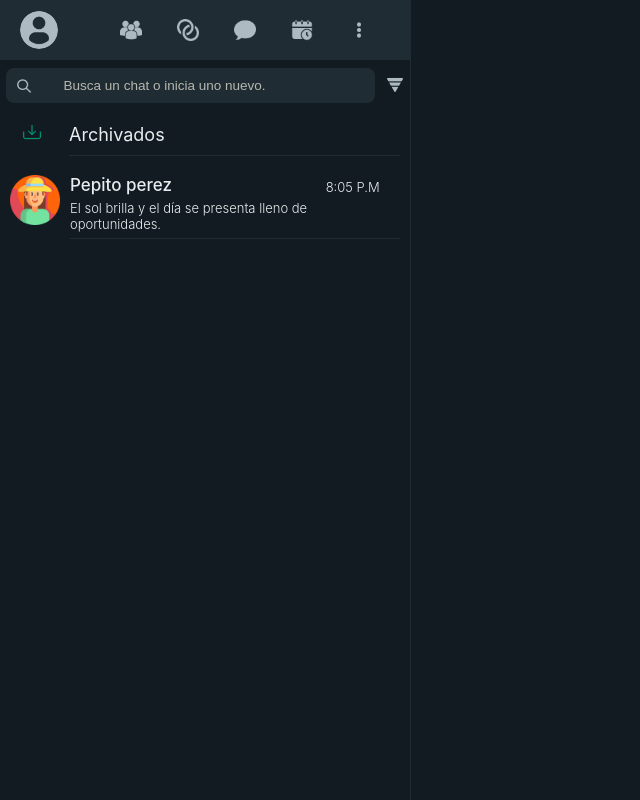
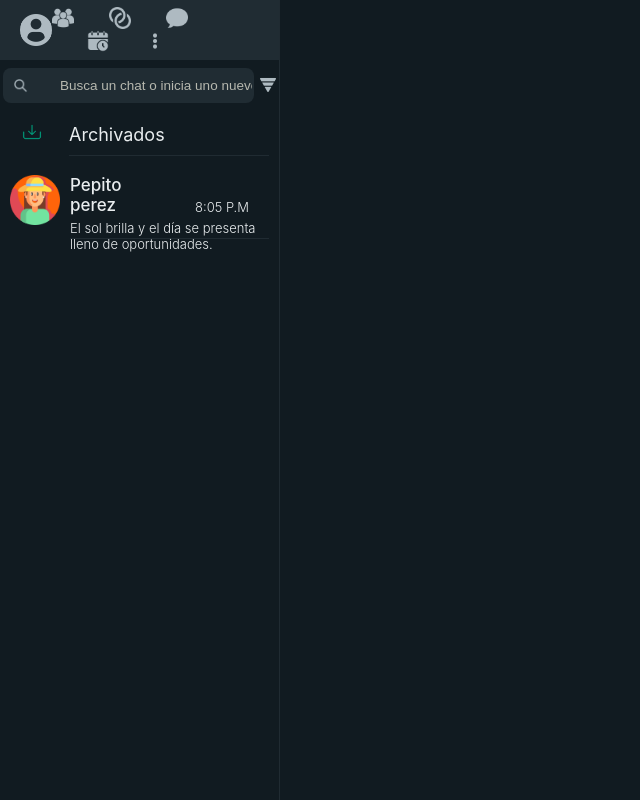
Before and after one commit to chbarr/WhatsApp_Web_Clone, a React (Create React App) app: page / in a window 1024 px wide. Shown: the whole page, without its empty margins (0-640 px from the left). Built offline with nearby package versions, Linux system fonts and the light colour scheme.

Commit message:
fixed main container breakpoints

```diff
--- a/src/App/App.css
+++ b/src/App/App.css
@@ -36,19 +36,13 @@ body {
   background-color: #202b32;
 }
 
-@media (max-width: 768px) {
+@media (min-width: 910px) and (max-width: 1450px) {
   .app-container {
-    grid-template-columns: 1fr 1fr;
+    grid-template-columns: 1.5fr auto 4fr;
   }
 }
 
-@media (min-width: 769px) and (max-width: 1274px) {
-  .app-container {
-    grid-template-columns: 2fr 3fr;
-  }
-}
-
-@media (min-width: 1275px) {
+@media (min-width: 1441px) {
   .app-container {
     width: 85%;
     height: 95vh;
```
